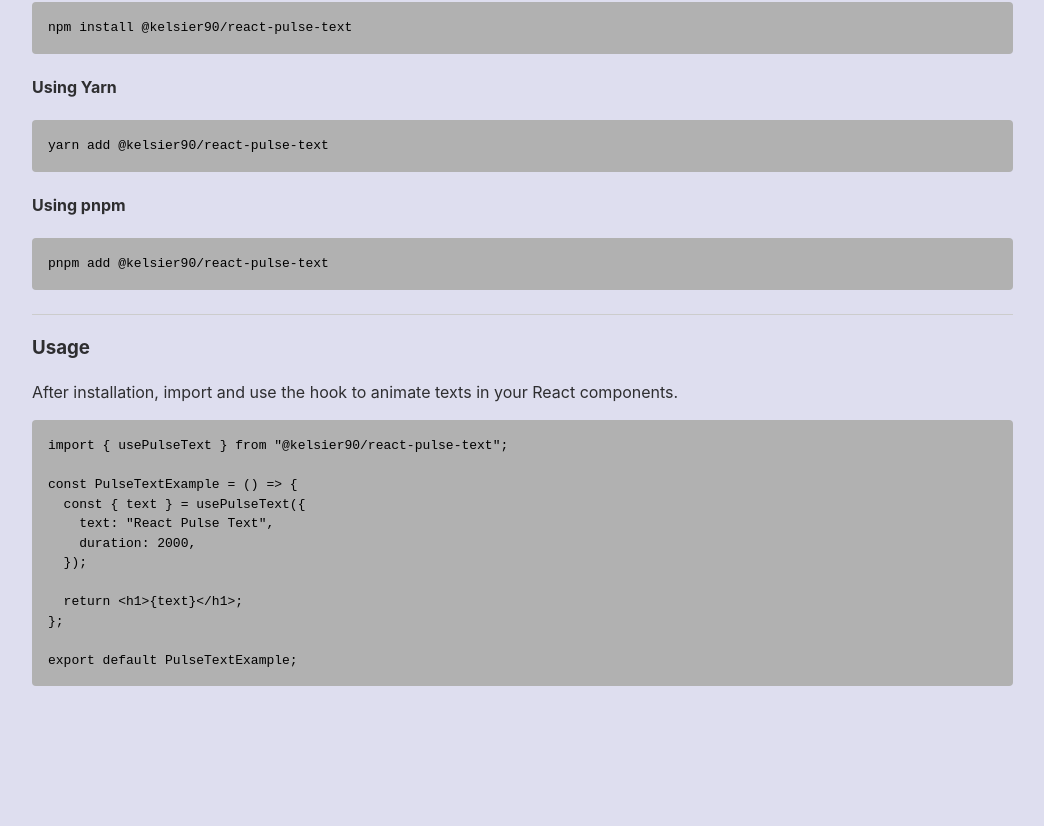
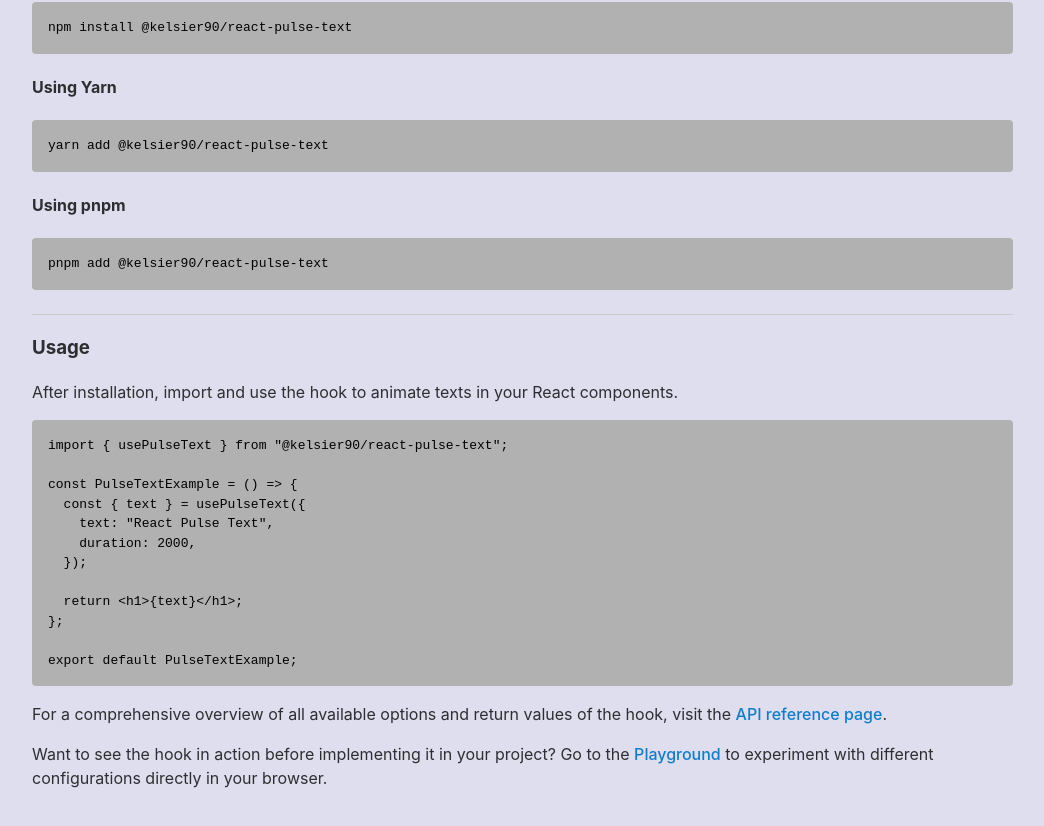
Before and after one commit to Kelsier90/React-Pulse-Text, a React (Vite) app: page / in a window 1280 px wide. Shown: the part 1012-1838 px from the top of the page, without its empty margins (24-1068 px from the left). Before the commit the page ends 1738 px from the top, so only its background shows below. Built offline with nearby package versions, Linux system fonts and the light colour scheme.

Commit message:
Add API Reference and Playground links to the  Getting started page

```diff
--- a/src/pages/GettingStarted/UsageSection/index.tsx
+++ b/src/pages/GettingStarted/UsageSection/index.tsx
@@ -1,6 +1,7 @@
 import Section from "../../../components/Section";
 import CodeSnippet from "../../../components/CodeSnippet";
 import { getCode } from "../../../utils/code.ts";
+import Link from "../../../components/Link";
 
 export default function UsageSection() {
   const code = getCode({ text: "React Pulse Text", duration: 2000 });
@@ -9,6 +10,14 @@ export default function UsageSection() {
     <Section heading="Usage">
       <p>After installation, import and use the hook to animate texts in your React components.</p>
       <CodeSnippet>{code}</CodeSnippet>
+      <p>
+        For a comprehensive overview of all available options and return values of the hook, visit the{" "}
+        <Link href="/api-reference">API reference page</Link>.
+      </p>
+      <p>
+        Want to see the hook in action before implementing it in your project? Go to the{" "}
+        <Link href="/playground">Playground</Link> to experiment with different configurations directly in your browser.
+      </p>
     </Section>
   );
 }
```
